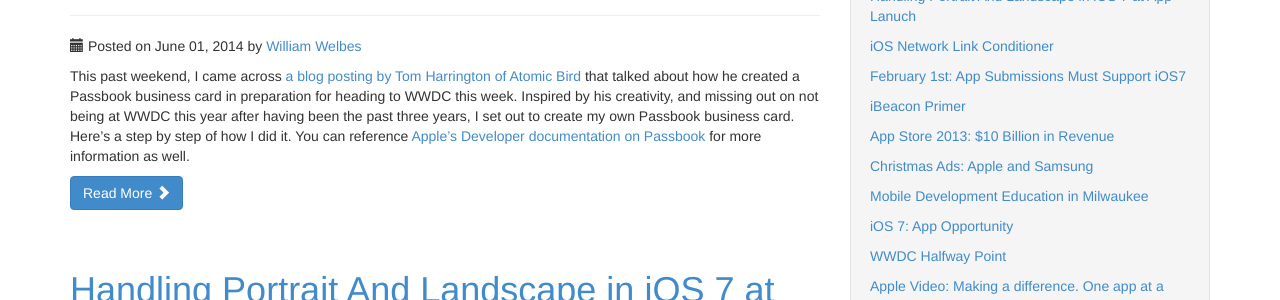
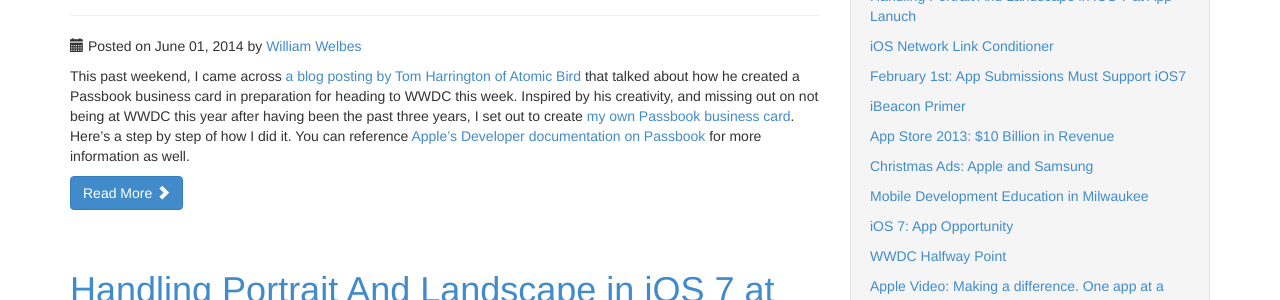
Before and after one commit to welbesw/welbesw.github.io, a Jekyll site: the page built from index.html, in a window 1280 px wide and 900 px high. Shown: the part 204-504 px from the top of the window. Built offline with Jekyll 4.4.1, drawn with Linux system fonts in a browser that asks for light colours; Markdown is read by kramdown in place of the engine named in the settings; the list of posts is cut into pages by our own code.

Commit message:
Added url to my passbook card.

```diff
--- a/_posts/2014-06-01-step-by-step-create-a-passbook-business-card.markdown
+++ b/_posts/2014-06-01-step-by-step-create-a-passbook-business-card.markdown
@@ -5,9 +5,9 @@
 tags: iOS
 ---
 
-This past weekend, I came across [a blog posting by Tom Harrington of Atomic Bird](http://www.atomicbird.com/blog/passbook-ibeacon-business-card) that talked about how he created a Passbook business card in preparation for heading to WWDC this week.  Inspired by his creativity, and missing out on not being at WWDC this year after having been the past three years, I set out to create my own Passbook business card.  Here's a step by step of how I did it.  You can reference [Apple's Developer documentation on Passbook](https://developer.apple.com/library/ios/documentation/userexperience/conceptual/PassKit_PG/Chapters/YourFirst.html#//apple_ref/doc/uid/TP40012195-CH2-SW1) for more information as well.
+This past weekend, I came across [a blog posting by Tom Harrington of Atomic Bird](http://www.atomicbird.com/blog/passbook-ibeacon-business-card) that talked about how he created a Passbook business card in preparation for heading to WWDC this week.  Inspired by his creativity, and missing out on not being at WWDC this year after having been the past three years, I set out to create [my own Passbook business card](https://welbes-shared.s3.amazonaws.com/williamwelbes.pkpass).  Here's a step by step of how I did it.  You can reference [Apple's Developer documentation on Passbook](https://developer.apple.com/library/ios/documentation/userexperience/conceptual/PassKit_PG/Chapters/YourFirst.html#//apple_ref/doc/uid/TP40012195-CH2-SW1) for more information as well.
 
-<img src="/img/pass.png" class="img-responsive center-block" alt="William Welbes's Business Card Passbook Pass">
+<a href="https://welbes-shared.s3.amazonaws.com/williamwelbes.pkpass"><img src="/img/pass.png" class="img-responsive center-block" alt="William Welbes's Business Card Passbook Pass"></a>
 
 ###1. Create a Passbook Pass Type ID and Signing Certificate###
 
```
